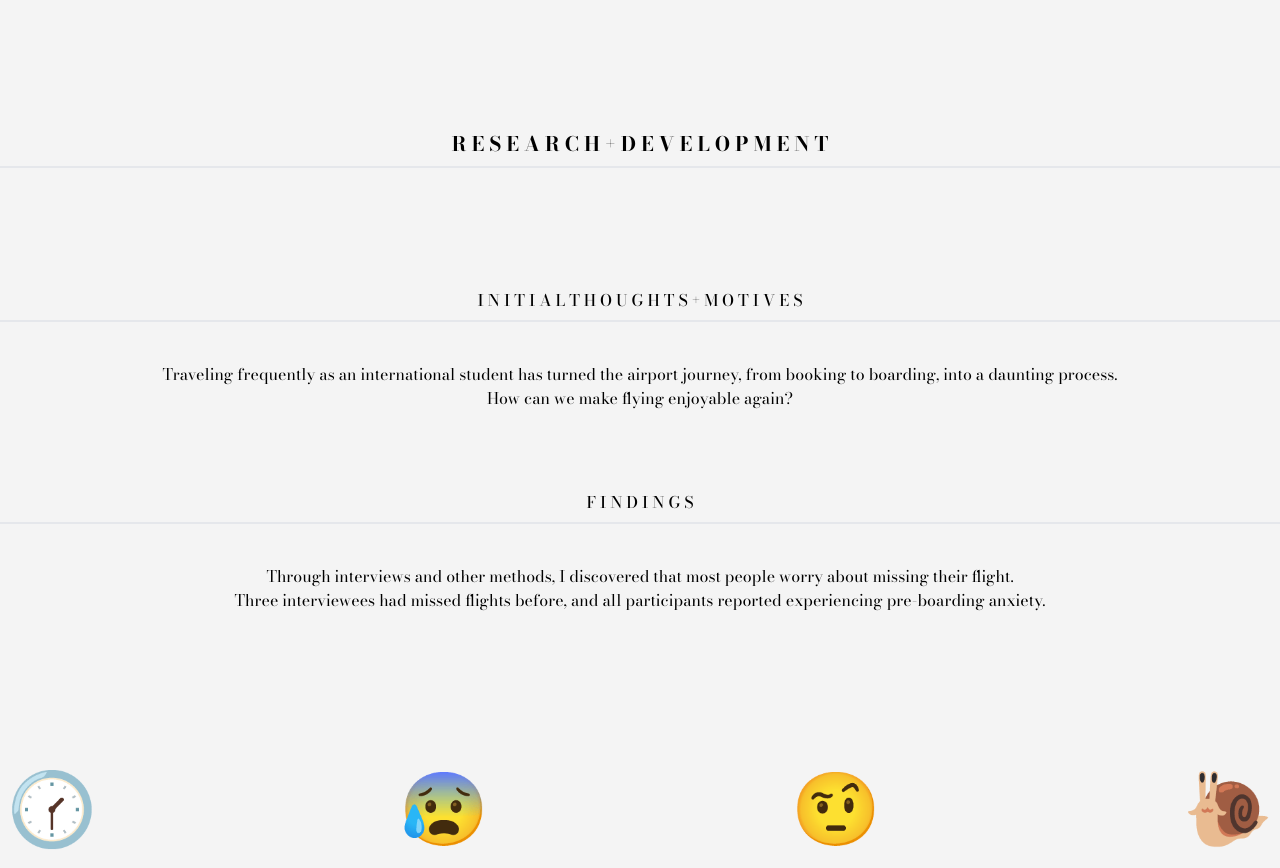
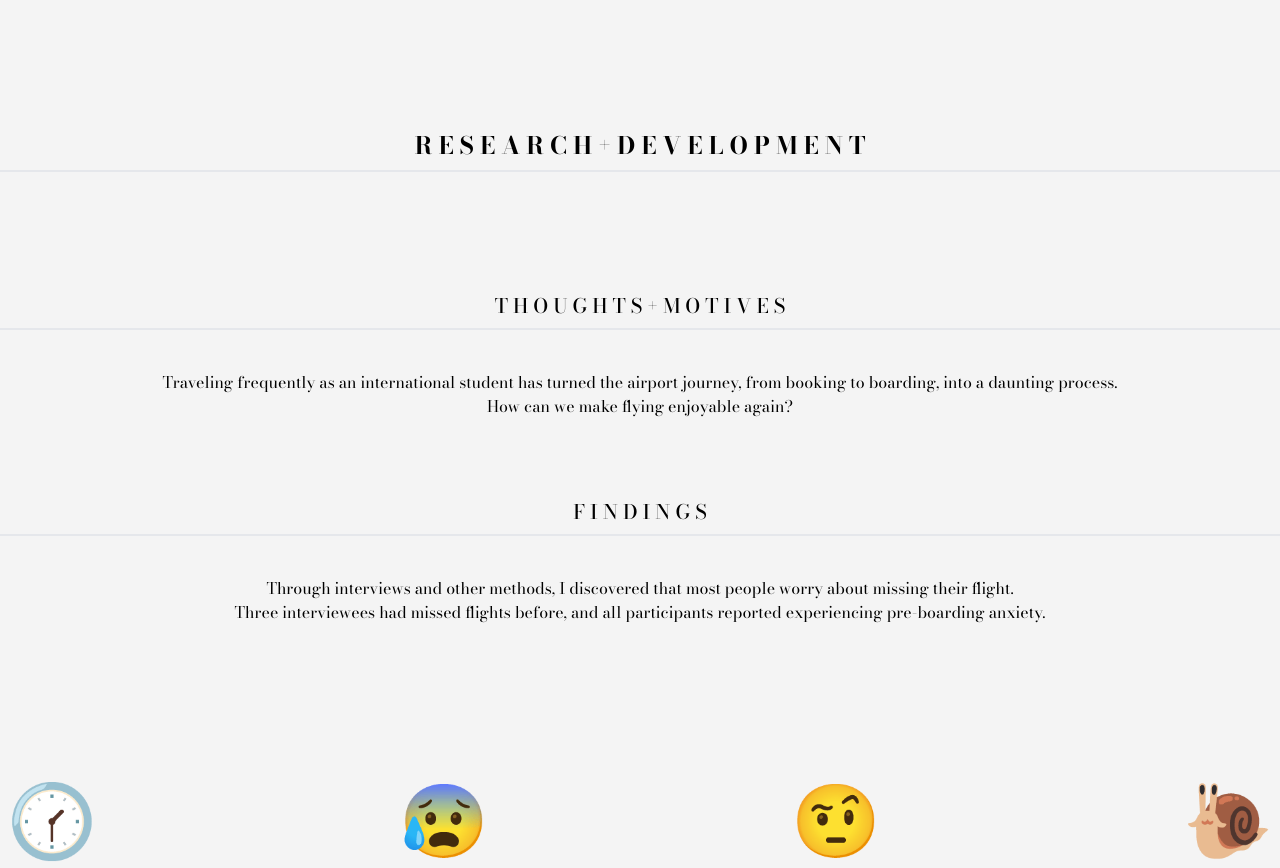
Before and after one commit to dashleremi/portfolio-v2, a Next.js app: page /milescape in a window 1280 px wide. Shown: the part 2440-3308 px from the top of the page. Built offline with nearby package versions, Linux system fonts and the light colour scheme; a web font is replaced by a local one.

Commit message:
new layout, new project upload

```diff
--- a/pages/milescape.tsx
+++ b/pages/milescape.tsx
@@ -39,18 +39,18 @@ const MileScape = () => {
 
         <div className='mt-40 grid justify-center text-center'>
           <div>
-            <h1 className='uppercase font-bold text-xl'>r e s e a r c h + d e v e l o p m e n t</h1>
+            <h1 className='uppercase font-bold text-2xl'>r e s e a r c h + d e v e l o p m e n t</h1>
             <hr className="w-full border-t-2 border-gray-200 mt-2 mb-20" />
           </div>
 
           <div className='mt-10'>
-          <h1 className='uppercase font-medium'>i n i t i a l t h o u g h t s + m o t i v e s</h1>
+          <h1 className='uppercase font-medium text-xl gap-2'>t h o u g h t s + m o t i v e s</h1>
           <hr className="w-full border-t-2 border-gray-200 mt-2 mb-10" />
           <p>Traveling frequently as an international student has turned the airport journey, from booking to boarding, into a daunting process. <br /> How can we make flying enjoyable again?</p>
           </div>
 
           <div className='mt-20'>
-          <h1 className='uppercase font-medium'>f i n d i n g s</h1>
+          <h1 className='uppercase font-medium text-xl'>f i n d i n g s</h1>
           <hr className="w-full border-t-2 border-gray-200 mt-2 mb-10" />
           <p>Through interviews and other methods, I discovered that most people worry about missing their flight. <br /> Three interviewees had missed flights before, and all participants reported experiencing pre-boarding anxiety.</p>
           <div className='grid grid-cols-4 mt-40 gap-72 text-7xl'>
```
